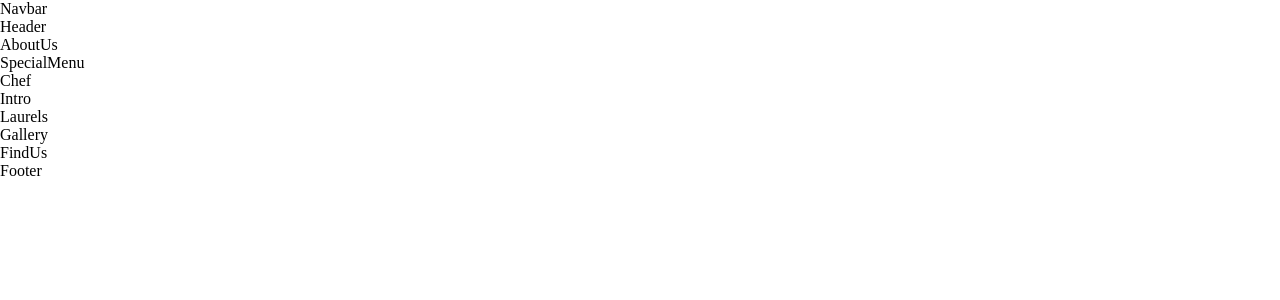
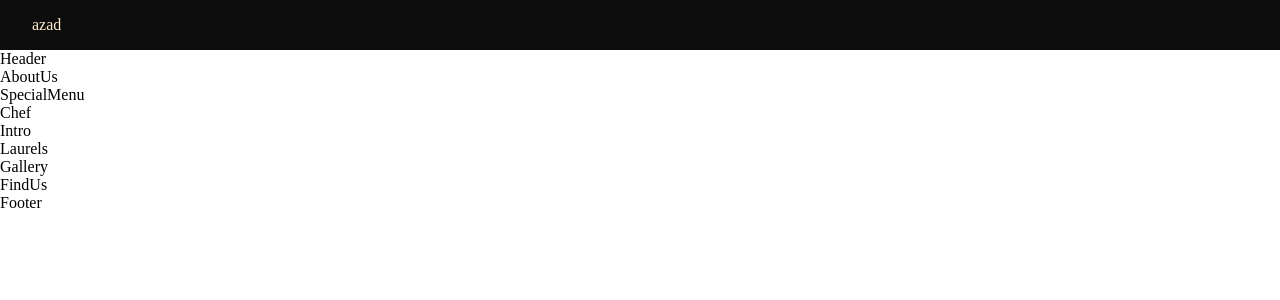
Before and after one commit to mrazadtamal/Fashion-World, a React (Create React App) app: page / in a window 1280 px wide. Shown: the top 300 px of the page. Built offline with nearby package versions, Linux system fonts and the light colour scheme; a web font is replaced by a local one.

Commit message:
first commit

```diff
--- a/src/components/Navbar/Navbar.css
+++ b/src/components/Navbar/Navbar.css
@@ -0,0 +1,11 @@
+.app__navbar {
+  width: 100%;
+  display: flex;
+  justify-content: space-between;
+  align-items: center;
+  background: var(--color-black);
+  padding: 1rem 2rem;
+}
+.app__navbar-logo {
+  color: blanchedalmond;
+}
--- a/src/components/Navbar/Navbar.jsx
+++ b/src/components/Navbar/Navbar.jsx
@@ -1,11 +1,13 @@
-import React from 'react';
+import React from "react";
+import { GiHamburgerMenu } from "react-icons/gi";
+import { MdOutlineRestaurantMenu } from "react-icons/md";
 
-import './Navbar.css';
+import "./Navbar.css";
 
 const Navbar = () => (
-  <div>
-    Navbar
-  </div>
+  <nav className="app__navbar">
+    <div className="app__navbar-logo">azad</div>
+  </nav>
 );
 
 export default Navbar;
```
